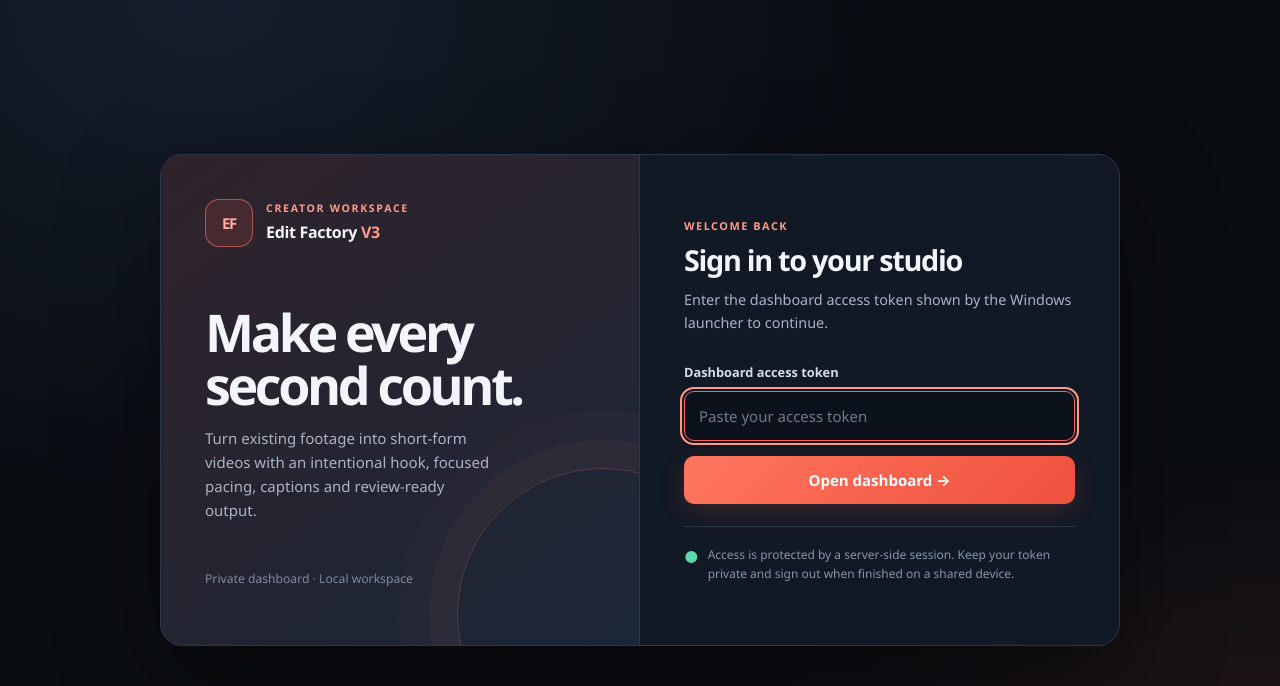
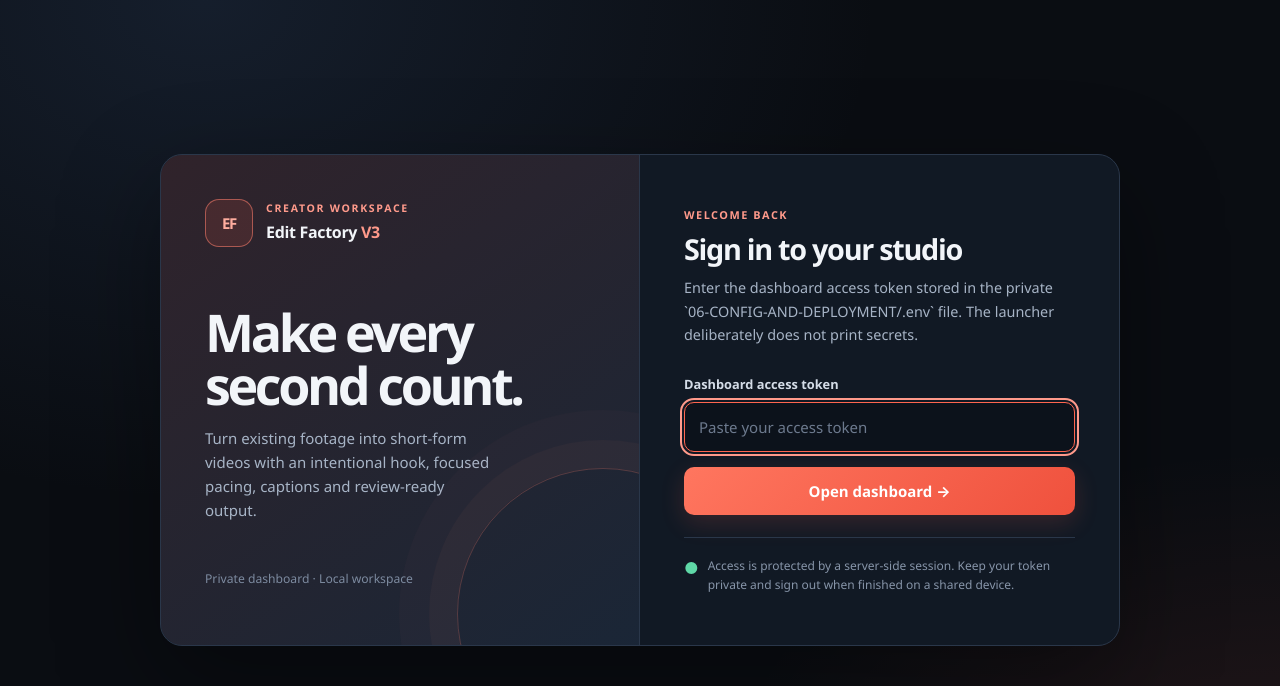
Before and after one commit to kapisam11/edit-factory-v3, a Flask app: template 02-WEB-FILES/templates/login.html in a window 1280 px wide. Shown: the top 686 px of the page. Run offline with Flask 3, Linux system fonts and the light colour scheme; the template is opened without the code that fills it, so the values that code supplies are empty; parts of the project's set-up code (start-up, migrations or seed data) failed here and were passed over; some libraries are stand-ins or nearby versions.

Commit message:
Document secret-safe Windows launcher output

```diff
--- a/02-WEB-FILES/templates/login.html
+++ b/02-WEB-FILES/templates/login.html
@@ -82,7 +82,7 @@
     <section class="form-panel" aria-labelledby="signInTitle">
       <p class="eyebrow">Welcome back</p>
       <h2 id="signInTitle">Sign in to your studio</h2>
-      <p class="intro">Enter the dashboard access token shown by the Windows launcher to continue.</p>
+      <p class="intro">Enter the dashboard access token stored in the private `06-CONFIG-AND-DEPLOYMENT/.env` file. The launcher deliberately does not print secrets.</p>
       <form method="post" action="/login" autocomplete="on">
         <label for="dashboardToken">Dashboard access token</label>
         <input id="dashboardToken" name="token" type="password" autocomplete="current-password" placeholder="Paste your access token" required autofocus>
```
